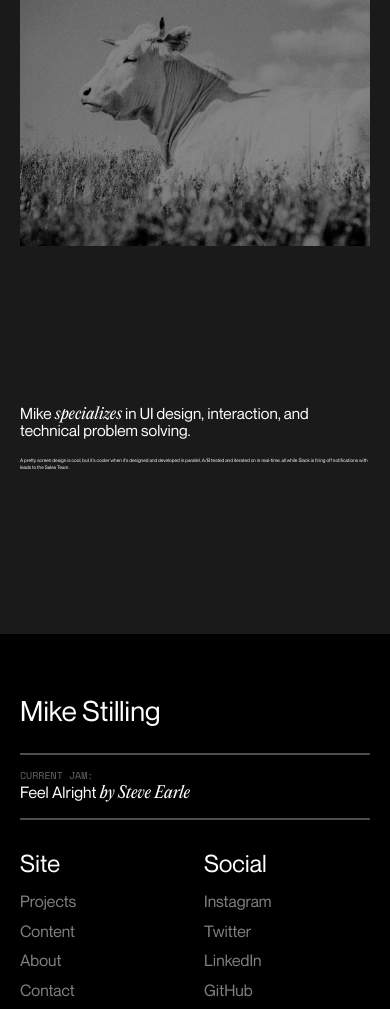
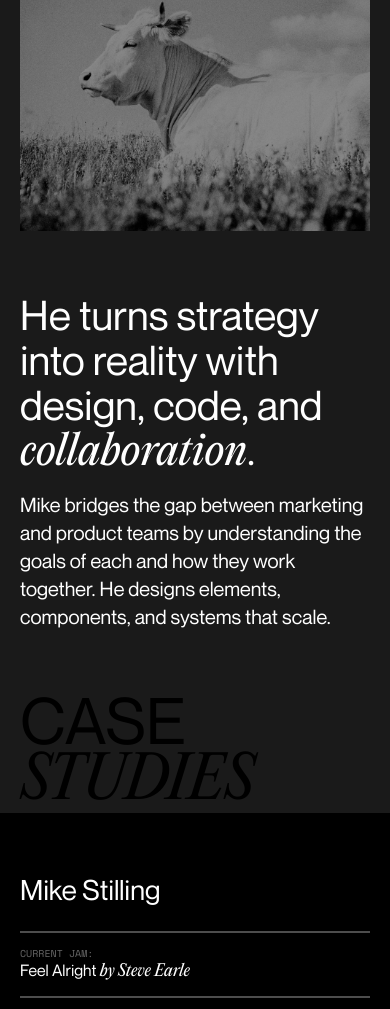
Before and after one commit to stillingdesign/mikes-portfolio, an Eleventy site: page src/index.njk in a window 390 px wide. Shown: the part 547-1556 px from the top of the page. Built offline with nearby package versions, Linux system fonts and the light colour scheme; Eleventy itself is replaced by a stand-in of ours; files that its build step writes are made by us from their sources; no server answers; what @contentful/rich-text-html-renderer, @contentful/rich-text-types, contentful would draw is missing.

Commit message:
insert case studies title section

```diff
--- a/src/assets/sass/components/_footer.scss
+++ b/src/assets/sass/components/_footer.scss
@@ -135,6 +135,21 @@
 
 
 
+    //1920 Max Breakpoint
+    @media screen and (min-width: 1921px) {
+        background: linear-gradient(90deg, $gray0 75%, $gray100 75%);
+
+        .grid {
+            .footerMarquee {
+                left: auto;
+                right: 2px;
+                width: 100vw;
+            }
+        }
+    }
+
+
+
     //960 Breakpoint
     @media screen and (max-width: 960px) {
 
--- a/src/assets/sass/components/_homeHeadline.scss
+++ b/src/assets/sass/components/_homeHeadline.scss
@@ -31,6 +31,6 @@
     @media screen and (max-width: 640px) {
         padding-top: 6rem;
         padding-bottom: 4rem;
-        .grid { h1 { font-size: 16.5vw; } }
+        .grid { h1 { font-size: 15.5vw; } }
     }
 }
--- a/src/assets/sass/components/_homeIntro.scss
+++ b/src/assets/sass/components/_homeIntro.scss
@@ -6,17 +6,94 @@
         align-items: end;
 
         h2 {
-            grid-column: 2 / span 8;
+            //border: 1px solid red;
+            grid-column: 2 / span 6;
             font-size: 4vw;
             line-height: 110%;
             color: $gray100;
         }
 
         p {
+            //border: 1px solid red;
             grid-column: 10 / span 4;
             font-size: 1.25vw;
             line-height: 140%;
             padding-bottom: 0.5vw;
         }
     }
+
+
+
+    //1920 Max Breakpoint
+    @media screen and (min-width: 1921px) {
+
+        .grid {
+
+            h2 { font-size: 76px; }
+
+            p {
+                font-size: 24px;
+                padding-bottom: 0.65rem;
+            }
+        }
+    }
+
+
+
+    //1280 Breakpoint
+    @media screen and (max-width: 1280px) {
+
+        .grid {
+
+            h2 {
+                grid-column: 2 / span 7;
+                font-size: 6vw;
+            }
+
+            p {
+                font-size: 1.8vw;
+                padding-bottom: 0.65rem;
+            }
+        }
+    }
+
+
+
+    //960 Breakpoint
+    @media screen and (max-width: 960px) {
+        .grid {
+            padding-top: 6rem;
+            padding-bottom: 6rem;
+
+            h2 {
+                font-size: 8vw;
+                margin-bottom: 2rem;
+            }
+
+            p {
+                font-size: 24px;
+                padding-bottom: 0;
+            }
+        }
+    }
+
+
+
+    //960 Breakpoint
+    @media screen and (max-width: 640px) {
+        .grid {
+            padding-top: 4rem;
+            padding-bottom: 4rem;
+
+            h2 {
+                font-size: 10.5vw;
+                margin-bottom: 1rem;
+            }
+
+            p {
+                font-size: 1.25rem;
+                padding-bottom: 0;
+            }
+        }
+    }
 }
--- /dev/null
+++ b/src/assets/sass/components/_watermarks.scss
@@ -0,0 +1,21 @@
+.homeCaseStudiesTitle {
+    .grid {
+        color: $gray0;
+
+        .lineOne {
+            //border: 1px solid red;
+            grid-column: 2 / span 12;
+            font-size: 16.5vw;
+            line-height: 90%;
+        }
+
+        .lineTwo {
+            //border: 1px solid red;
+            grid-column: 2 / span 12;
+            text-align: right;
+            font-size: 15vw;
+            line-height: 100%;
+            //margin-top: -2vw;
+        }
+    }
+}
--- a/src/assets/sass/global/_base.scss
+++ b/src/assets/sass/global/_base.scss
@@ -13,7 +13,8 @@
 
 body {
     background-color: $gray10;
-    @media screen and (min-width: 1024px) {
+
+    @media screen and (min-width: 961px) {
         max-height: 100vh;
         overflow: hidden;
     }
@@ -61,12 +62,14 @@
     display: grid;
     grid-template-columns: repeat(14, 1fr);
     grid-gap: 1.125rem;
+    row-gap: 0;
 
     @media screen and (max-width: 960px) {
         display: flex;
         flex-direction: column;
         align-items: flex-start;
         justify-content: flex-start;
+        grid-gap: 0;
     }
 }
 
--- a/src/assets/sass/main.scss
+++ b/src/assets/sass/main.scss
@@ -13,6 +13,7 @@
 @import 'components/homeHeroImg';
 @import 'components/homeIntro';
 @import 'components/blogPosts';
+@import 'components/watermarks';
 
 // Locomotive
 @import 'global/locomotive';
--- a/src/index.njk
+++ b/src/index.njk
@@ -15,7 +15,7 @@
   <div class="grid">
 
     <h1>
-      Mike Stilling <span class="hideTablet">is a <span class="serif">designer</span> that</span> builds digital brands with nice<span class="hideMobile">, talented</span> people.
+      Mike Stilling <span class="hideTablet">is a designer that</span> builds <span class="serif">digital brands</span> with nice<span class="hideMobile">, talented</span> people.
     </h1>
 
   </div>
@@ -42,15 +42,25 @@
   </div>
 </section>
 
-<!-- Hero Intro -->
+<!-- Intro -->
 <section class="gridContainer homeIntro">
   <div class="grid">
 
-    <h2>Mike <span class="serif italic">specializes</span> in UI design, interaction, and technical problem solving.</h2>
+    <h2>He turns strategy into reality with design, code, and <span class="serif italic">collaboration</span>.</h2>
 
     <p>
-      A pretty screen design is cool, but it’s cooler when it’s designed and developed in parallel, A/B tested and iterated on in real-time, all while Slack is firing off notifications with leads to the Sales Team.
+      Mike bridges the gap between marketing and product teams by understanding the goals of each and how they work together. He designs elements, components, and systems that scale.
     </p>
 
   </div>
 </section>
+
+<!-- Case Studies Title -->
+<section class="gridContainer homeCaseStudiesTitle">
+  <div class="grid">
+
+    <p class="allCaps lineOne">Case</p>
+    <p class="allCaps serif lineTwo">Studies</p>
+
+  </div>
+</section>
```
